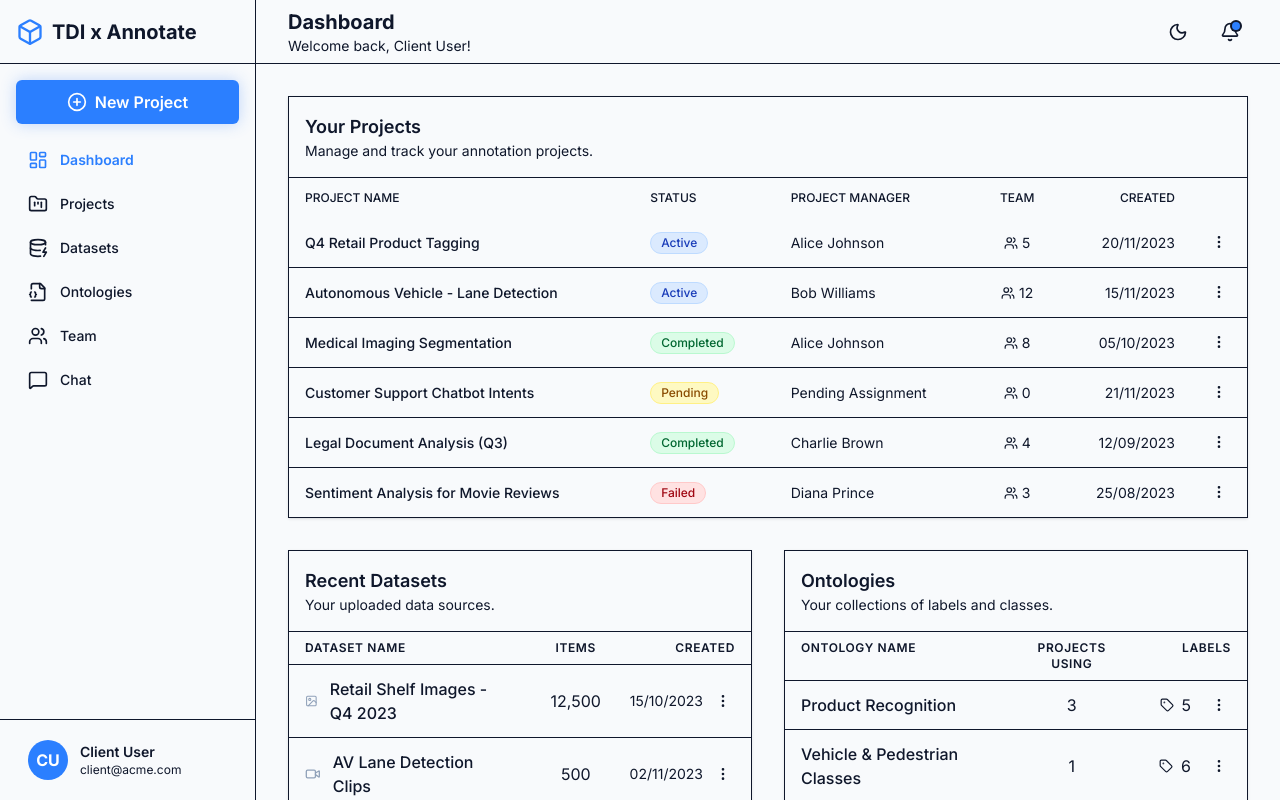
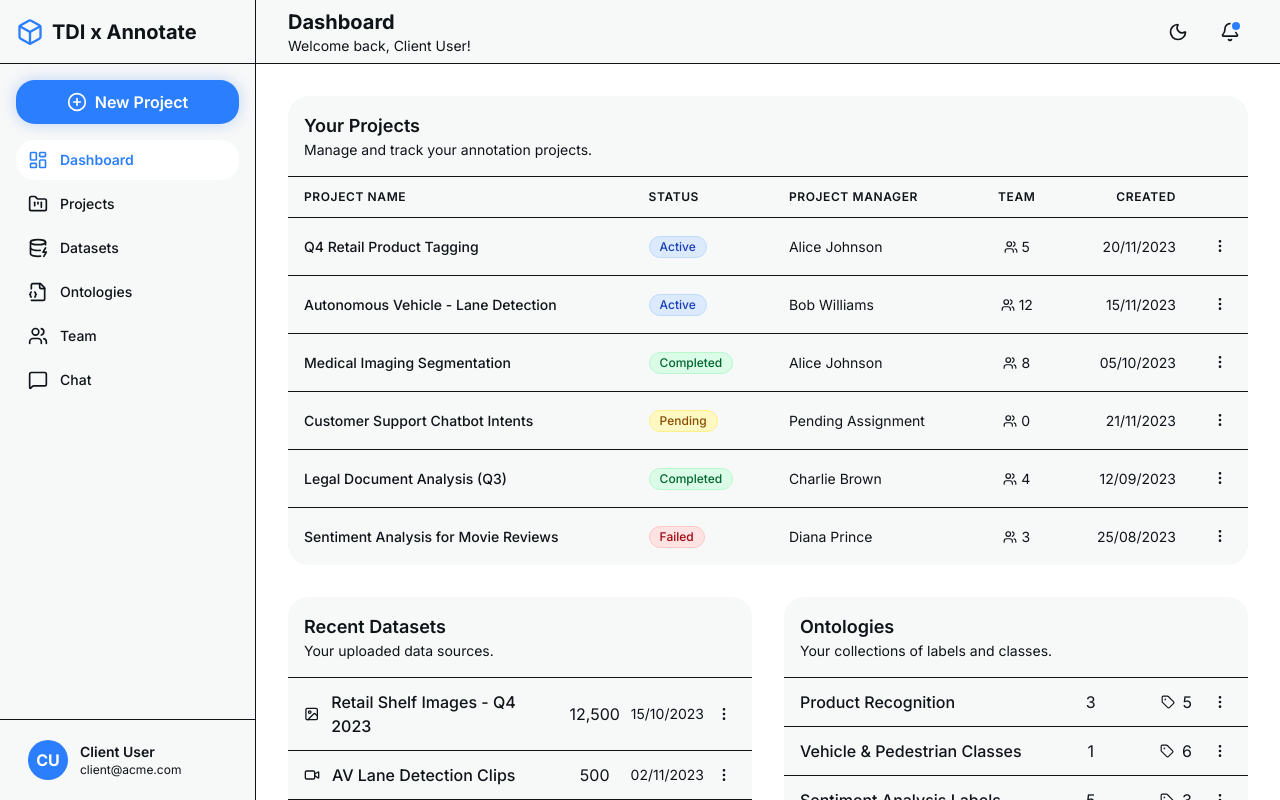
Before and after one commit to Kabbya04/annotation-platform-dashboard, a Next.js app: page / in a window 1280 px wide. Built offline with nearby package versions, Linux system fonts and the light colour scheme.

Commit message:
modified frontend

```diff
--- a/app/globals.css
+++ b/app/globals.css
@@ -1,14 +1,164 @@
 /* app/globals.css */
 @import "tailwindcss";
+
+:root {
+  --background: oklch(1.0000 0 0);
+  --foreground: oklch(0.1884 0.0128 248.5103);
+  --card: oklch(0.9784 0.0011 197.1387);
+  --card-foreground: oklch(0.1884 0.0128 248.5103);
+  --popover: oklch(1.0000 0 0);
+  --popover-foreground: oklch(0.1884 0.0128 248.5103);
+  --primary: oklch(0.6723 0.1606 244.9955);
+  --primary-foreground: oklch(1.0000 0 0);
+  --secondary: oklch(0.1884 0.0128 248.5103);
+  --secondary-foreground: oklch(1.0000 0 0);
+  --muted: oklch(0.9222 0.0013 286.3737);
+  --muted-foreground: oklch(0.1884 0.0128 248.5103);
+  --accent: oklch(0.9392 0.0166 250.8453);
+  --accent-foreground: oklch(0.6723 0.1606 244.9955);
+  --destructive: oklch(0.6188 0.2376 25.7658);
+  --destructive-foreground: oklch(1.0000 0 0);
+  --border: oklch(0.9317 0.0118 231.6594);
+  --input: oklch(0.9809 0.0025 228.7836);
+  --ring: oklch(0.6818 0.1584 243.3540);
+  --chart-1: oklch(0.6723 0.1606 244.9955);
+  --chart-2: oklch(0.6907 0.1554 160.3454);
+  --chart-3: oklch(0.8214 0.1600 82.5337);
+  --chart-4: oklch(0.7064 0.1822 151.7125);
+  --chart-5: oklch(0.5919 0.2186 10.5826);
+  --sidebar: oklch(0.9784 0.0011 197.1387);
+  --sidebar-foreground: oklch(0.1884 0.0128 248.5103);
+  --sidebar-primary: oklch(0.6723 0.1606 244.9955);
+  --sidebar-primary-foreground: oklch(1.0000 0 0);
+  --sidebar-accent: oklch(0.9392 0.0166 250.8453);
+  --sidebar-accent-foreground: oklch(0.6723 0.1606 244.9955);
+  --sidebar-border: oklch(0.9271 0.0101 238.5177);
+  --sidebar-ring: oklch(0.6818 0.1584 243.3540);
+  --font-sans: Oxanium, sans-serif;
+  --font-serif: Merriweather, serif;
+  --font-mono: Fira Code, monospace;
+  --radius: 1.3rem;
+  --shadow-2xs: 0px 2px 0px 0px hsl(202.8169 89.1213% 53.1373% / 0.00);
+  --shadow-xs: 0px 2px 0px 0px hsl(202.8169 89.1213% 53.1373% / 0.00);
+  --shadow-sm: 0px 2px 0px 0px hsl(202.8169 89.1213% 53.1373% / 0.00), 0px 1px 2px -1px hsl(202.8169 89.1213% 53.1373% / 0.00);
+  --shadow: 0px 2px 0px 0px hsl(202.8169 89.1213% 53.1373% / 0.00), 0px 1px 2px -1px hsl(202.8169 89.1213% 53.1373% / 0.00);
+  --shadow-md: 0px 2px 0px 0px hsl(202.8169 89.1213% 53.1373% / 0.00), 0px 2px 4px -1px hsl(202.8169 89.1213% 53.1373% / 0.00);
+  --shadow-lg: 0px 2px 0px 0px hsl(202.8169 89.1213% 53.1373% / 0.00), 0px 4px 6px -1px hsl(202.8169 89.1213% 53.1373% / 0.00);
+  --shadow-xl: 0px 2px 0px 0px hsl(202.8169 89.1213% 53.1373% / 0.00), 0px 8px 10px -1px hsl(202.8169 89.1213% 53.1373% / 0.00);
+  --shadow-2xl: 0px 2px 0px 0px hsl(202.8169 89.1213% 53.1373% / 0.00);
+  --tracking-normal: 0em;
+  --spacing: 0.25rem;
+}
+
+.dark {
+  --background: oklch(0.1448 0 0);
+  --foreground: oklch(0.9328 0.0025 228.7857);
+  --card: oklch(0.2097 0.0080 274.5332);
+  --card-foreground: oklch(0.8853 0 0);
+  --popover: oklch(0 0 0);
+  --popover-foreground: oklch(0.9328 0.0025 228.7857);
+  --primary: oklch(0.6692 0.1607 245.0110);
+  --primary-foreground: oklch(1.0000 0 0);
+  --secondary: oklch(0.9622 0.0035 219.5331);
+  --secondary-foreground: oklch(0.1884 0.0128 248.5103);
+  --muted: oklch(0.2090 0 0);
+  --muted-foreground: oklch(0.5637 0.0078 247.9662);
+  --accent: oklch(0.1928 0.0331 242.5459);
+  --accent-foreground: oklch(0.6692 0.1607 245.0110);
+  --destructive: oklch(0.6188 0.2376 25.7658);
+  --destructive-foreground: oklch(1.0000 0 0);
+  --border: oklch(0.2674 0.0047 248.0045);
+  --input: oklch(0.3020 0.0288 244.8244);
+  --ring: oklch(0.6818 0.1584 243.3540);
+  --chart-1: oklch(0.6723 0.1606 244.9955);
+  --chart-2: oklch(0.6907 0.1554 160.3454);
+  --chart-3: oklch(0.8214 0.1600 82.5337);
+  --chart-4: oklch(0.7064 0.1822 151.7125);
+  --chart-5: oklch(0.5919 0.2186 10.5826);
+  --sidebar: oklch(0.2097 0.0080 274.5332);
+  --sidebar-foreground: oklch(0.8853 0 0);
+  --sidebar-primary: oklch(0.6818 0.1584 243.3540);
+  --sidebar-primary-foreground: oklch(1.0000 0 0);
+  --sidebar-accent: oklch(0.1928 0.0331 242.5459);
+  --sidebar-accent-foreground: oklch(0.6692 0.1607 245.0110);
+  --sidebar-border: oklch(0.3795 0.0220 240.5943);
+  --sidebar-ring: oklch(0.6818 0.1584 243.3540);
+  --font-sans: Oxanium, sans-serif;
+  --font-serif: Merriweather, serif;
+  --font-mono: Fira Code, monospace;
+  --radius: 1.3rem;
+  --shadow-2xs: 0px 2px 0px 0px hsl(202.8169 89.1213% 53.1373% / 0.00);
+  --shadow-xs: 0px 2px 0px 0px hsl(202.8169 89.1213% 53.1373% / 0.00);
+  --shadow-sm: 0px 2px 0px 0px hsl(202.8169 89.1213% 53.1373% / 0.00), 0px 1px 2px -1px hsl(202.8169 89.1213% 53.1373% / 0.00);
+  --shadow: 0px 2px 0px 0px hsl(202.8169 89.1213% 53.1373% / 0.00), 0px 1px 2px -1px hsl(202.8169 89.1213% 53.1373% / 0.00);
+  --shadow-md: 0px 2px 0px 0px hsl(202.8169 89.1213% 53.1373% / 0.00), 0px 2px 4px -1px hsl(202.8169 89.1213% 53.1373% / 0.00);
+  --shadow-lg: 0px 2px 0px 0px hsl(202.8169 89.1213% 53.1373% / 0.00), 0px 4px 6px -1px hsl(202.8169 89.1213% 53.1373% / 0.00);
+  --shadow-xl: 0px 2px 0px 0px hsl(202.8169 89.1213% 53.1373% / 0.00), 0px 8px 10px -1px hsl(202.8169 89.1213% 53.1373% / 0.00);
+  --shadow-2xl: 0px 2px 0px 0px hsl(202.8169 89.1213% 53.1373% / 0.00);
+}
+
+@theme inline {
+  --color-background: var(--background);
+  --color-foreground: var(--foreground);
+  --color-card: var(--card);
+  --color-card-foreground: var(--card-foreground);
+  --color-popover: var(--popover);
+  --color-popover-foreground: var(--popover-foreground);
+  --color-primary: var(--primary);
+  --color-primary-foreground: var(--primary-foreground);
+  --color-secondary: var(--secondary);
+  --color-secondary-foreground: var(--secondary-foreground);
+  --color-muted: var(--muted);
+  --color-muted-foreground: var(--muted-foreground);
+  --color-accent: var(--accent);
+  --color-accent-foreground: var(--accent-foreground);
+  --color-destructive: var(--destructive);
+  --color-destructive-foreground: var(--destructive-foreground);
+  --color-border: var(--border);
+  --color-input: var(--input);
+  --color-ring: var(--ring);
+  --color-chart-1: var(--chart-1);
+  --color-chart-2: var(--chart-2);
+  --color-chart-3: var(--chart-3);
+  --color-chart-4: var(--chart-4);
+  --color-chart-5: var(--chart-5);
+  --color-sidebar: var(--sidebar);
+  --color-sidebar-foreground: var(--sidebar-foreground);
+  --color-sidebar-primary: var(--sidebar-primary);
+  --color-sidebar-primary-foreground: var(--sidebar-primary-foreground);
+  --color-sidebar-accent: var(--sidebar-accent);
+  --color-sidebar-accent-foreground: var(--sidebar-accent-foreground);
+  --color-sidebar-border: var(--sidebar-border);
+  --color-sidebar-ring: var(--sidebar-ring);
+
+  --font-sans: var(--font-sans);
+  --font-mono: var(--font-mono);
+  --font-serif: var(--font-serif);
+
+  --radius-sm: calc(var(--radius) - 4px);
+  --radius-md: calc(var(--radius) - 2px);
+  --radius-lg: var(--radius);
+  --radius-xl: calc(var(--radius) + 4px);
+
+  --shadow-2xs: var(--shadow-2xs);
+  --shadow-xs: var(--shadow-xs);
+  --shadow-sm: var(--shadow-sm);
+  --shadow: var(--shadow);
+  --shadow-md: var(--shadow-md);
+  --shadow-lg: var(--shadow-lg);
+  --shadow-xl: var(--shadow-xl);
+  --shadow-2xl: var(--shadow-2xl);
+}
 
 @layer base {
   /* Default styles (Light Theme) */
   body {
-    @apply bg-slate-50 text-slate-900 antialiased;
+    @apply bg-background text-foreground antialiased;
+    font-family: var(--font-sans);
   }
 
   /* Styles when .dark class is present */
   .dark body {
-    @apply bg-slate-900 text-slate-200;
+    @apply bg-background text-foreground;
   }
 }
--- a/app/page.tsx
+++ b/app/page.tsx
@@ -9,7 +9,7 @@ export default function DashboardPage() {
   return (
     <>
       <Header />
-      <div className="flex-1 p-8 overflow-y-auto">
+      <div className="flex-1 p-6 lg:p-8 overflow-y-auto">
         <div className="space-y-8">
           <ProjectList projects={projects} />
           <div className="grid grid-cols-1 lg:grid-cols-2 gap-8">
--- a/components/dashboard/DatasetList.tsx
+++ b/components/dashboard/DatasetList.tsx
@@ -5,10 +5,10 @@ import { Dataset } from '@/lib/placeholder-data';
 import { MoreVertical, ImageIcon, FileText, VideoIcon, HelpCircle } from 'lucide-react';
 
 const TypeIcon = ({ type }: { type: Dataset['type'] }) => {
-  if (type === 'Image') return <ImageIcon className="text-slate-400" size={16} />;
-  if (type === 'Video') return <VideoIcon className="text-slate-400" size={16} />;
-  if (type === 'Text') return <FileText className="text-slate-400" size={16} />;
-  return <HelpCircle className="text-slate-400" size={16} />; // Fallback icon
+  if (type === 'Image') return <ImageIcon className="text-muted-foreground" size={16} />;
+  if (type === 'Video') return <VideoIcon className="text-muted-foreground" size={16} />;
+  if (type === 'Text') return <FileText className="text-muted-foreground" size={16} />;
+  return <HelpCircle className="text-muted-foreground" size={16} />;
 };
 
 type DatasetListProps = {
@@ -22,22 +22,14 @@ export function DatasetList({ datasets }: DatasetListProps) {
         <h2 className="text-lg font-semibold text-card-foreground">Recent Datasets</h2>
         <p className="text-sm text-muted-foreground">Your uploaded data sources.</p>
       </div>
-
-      <div className="grid grid-cols-12 gap-4 px-4 py-2 text-xs font-semibold text-muted-foreground uppercase tracking-wider border-b">
-        <div className="col-span-6">Dataset Name</div>
-        <div className="col-span-3 text-center">Items</div>
-        <div className="col-span-3 text-right">Created</div>
-      </div>
-
-      <div className="divide-y">
-        {datasets.map((dataset) => (
-          <div key={dataset.id} className="grid grid-cols-12 gap-4 px-4 py-3 items-center hover:bg-secondary/50 transition-colors duration-150">
-            <div className="col-span-6 font-medium text-foreground flex items-center gap-3">
+      <div>
+        {datasets.map((dataset, index) => (
+          <div key={dataset.id} className={`grid grid-cols-12 gap-4 px-4 py-3 items-center hover:bg-secondary/50 transition-colors duration-150 ${index === datasets.length - 1 ? '' : 'border-b'}`}>
+            <div className="col-span-7 font-medium text-foreground flex items-center gap-3">
               <TypeIcon type={dataset.type} />
               <span>{dataset.name}</span>
             </div>
-            {/* Handle optional itemCount */}
-            <div className="col-span-3 text-center text-muted-foreground">
+            <div className="col-span-2 text-center text-muted-foreground">
               {(dataset.itemCount ?? 0).toLocaleString()}
             </div>
             <div className="col-span-3 text-right text-muted-foreground text-sm flex items-center justify-end gap-2">
--- a/components/dashboard/OntologyList.tsx
+++ b/components/dashboard/OntologyList.tsx
@@ -16,20 +16,13 @@ export function OntologyList({ ontologies }: OntologyListProps) {
         <p className="text-sm text-muted-foreground">Your collections of labels and classes.</p>
       </div>
 
-      <div className="grid grid-cols-12 gap-4 px-4 py-2 text-xs font-semibold text-muted-foreground uppercase tracking-wider border-b">
-        <div className="col-span-6">Ontology Name</div>
-        <div className="col-span-3 text-center">Projects Using</div>
-        <div className="col-span-3 text-right">Labels</div>
-      </div>
-
-      <div className="divide-y">
-        {ontologies.map((ontology) => (
-          <div key={ontology.id} className="grid grid-cols-12 gap-4 px-4 py-3 items-center hover:bg-secondary/50 transition-colors duration-150">
-            <div className="col-span-6 font-medium text-foreground">{ontology.name}</div>
-            <div className="col-span-3 text-center text-muted-foreground">{ontology.projectCount}</div>
+      <div>
+        {ontologies.map((ontology, index) => (
+          <div key={ontology.id} className={`grid grid-cols-12 gap-4 px-4 py-3 items-center hover:bg-secondary/50 transition-colors duration-150 ${index === ontologies.length - 1 ? '' : 'border-b'}`}>
+            <div className="col-span-7 font-medium text-foreground">{ontology.name}</div>
+            <div className="col-span-2 text-center text-muted-foreground">{ontology.projectCount}</div>
             <div className="col-span-3 text-right text-muted-foreground flex items-center justify-end gap-2">
               <Tag size={14} />
-              {/* Use the length of the labels array */}
               <span>{ontology.labels.length}</span>
               <button className="text-muted-foreground hover:text-foreground p-1 rounded-md ml-2">
                 <MoreVertical size={16} />
--- a/components/dashboard/ProjectList.tsx
+++ b/components/dashboard/ProjectList.tsx
@@ -28,30 +28,30 @@ export function ProjectList({ projects }: ProjectListProps) {
       </div>
       <div className="overflow-x-auto">
         <table className="w-full text-sm">
-          <thead className="text-xs text-muted-foreground uppercase bg-secondary">
-            <tr>
-              <th className="px-4 py-3 font-medium text-left">Project Name</th>
-              <th className="px-4 py-3 font-medium text-left">Status</th>
-              <th className="px-4 py-3 font-medium text-left">Project Manager</th>
-              <th className="px-4 py-3 font-medium text-center">Team</th>
-              <th className="px-4 py-3 font-medium text-right">Created</th>
+          <thead>
+            <tr className="border-b">
+              <th className="px-4 py-3 font-semibold text-left text-muted-foreground uppercase text-xs tracking-wider">Project Name</th>
+              <th className="px-4 py-3 font-semibold text-left text-muted-foreground uppercase text-xs tracking-wider">Status</th>
+              <th className="px-4 py-3 font-semibold text-left text-muted-foreground uppercase text-xs tracking-wider">Project Manager</th>
+              <th className="px-4 py-3 font-semibold text-center text-muted-foreground uppercase text-xs tracking-wider">Team</th>
+              <th className="px-4 py-3 font-semibold text-right text-muted-foreground uppercase text-xs tracking-wider">Created</th>
               <th className="px-4 py-3 w-12"></th>
             </tr>
           </thead>
-          <tbody className="divide-y">
-            {projects.map((project) => (
-              <tr key={project.id} className="hover:bg-secondary/50">
-                <td className="px-4 py-3 font-medium text-foreground">{project.name}</td>
-                <td className="px-4 py-3"><Badge variant={getStatusVariant(project.status)}>{project.status}</Badge></td>
-                <td className="px-4 py-3 text-muted-foreground">{project.assignedPM}</td>
-                <td className="px-4 py-3 text-muted-foreground">
+          <tbody>
+            {projects.map((project, index) => (
+              <tr key={project.id} className={`hover:bg-secondary/50 ${index === projects.length - 1 ? '' : 'border-b'}`}>
+                <td className="px-4 py-4 font-medium text-foreground">{project.name}</td>
+                <td className="px-4 py-4"><Badge variant={getStatusVariant(project.status)}>{project.status}</Badge></td>
+                <td className="px-4 py-4 text-muted-foreground">{project.assignedPM}</td>
+                <td className="px-4 py-4 text-muted-foreground">
                   <div className="flex items-center justify-center gap-1">
                     <Users size={14} />
                     <span>{project.teamSize}</span>
                   </div>
                 </td>
-                <td className="px-4 py-3 text-muted-foreground text-right">{new Date(project.createdAt).toLocaleDateString('en-GB')}</td>
-                <td className="px-4 py-3 text-right">
+                <td className="px-4 py-4 text-muted-foreground text-right">{new Date(project.createdAt).toLocaleDateString('en-GB')}</td>
+                <td className="px-4 py-4 text-right">
                   <button className="text-muted-foreground hover:text-foreground p-1 rounded-md">
                     <MoreVertical size={16} />
                   </button>
--- a/components/ui/Card.tsx
+++ b/components/ui/Card.tsx
@@ -9,7 +9,7 @@ type CardProps = {
 export function Card({ children, className = '' }: CardProps) {
   return (
     <div className={`
-      bg-card text-card-foreground border rounded-[var(--radius)] shadow-sm dark:shadow-black/20
+      bg-card text-card-foreground rounded-lg shadow-md dark:shadow-black/20
       ${className}
     `}>
       {children}
```
Also changed, not shown: app/projects/page.tsx (+3 -6 lines).
